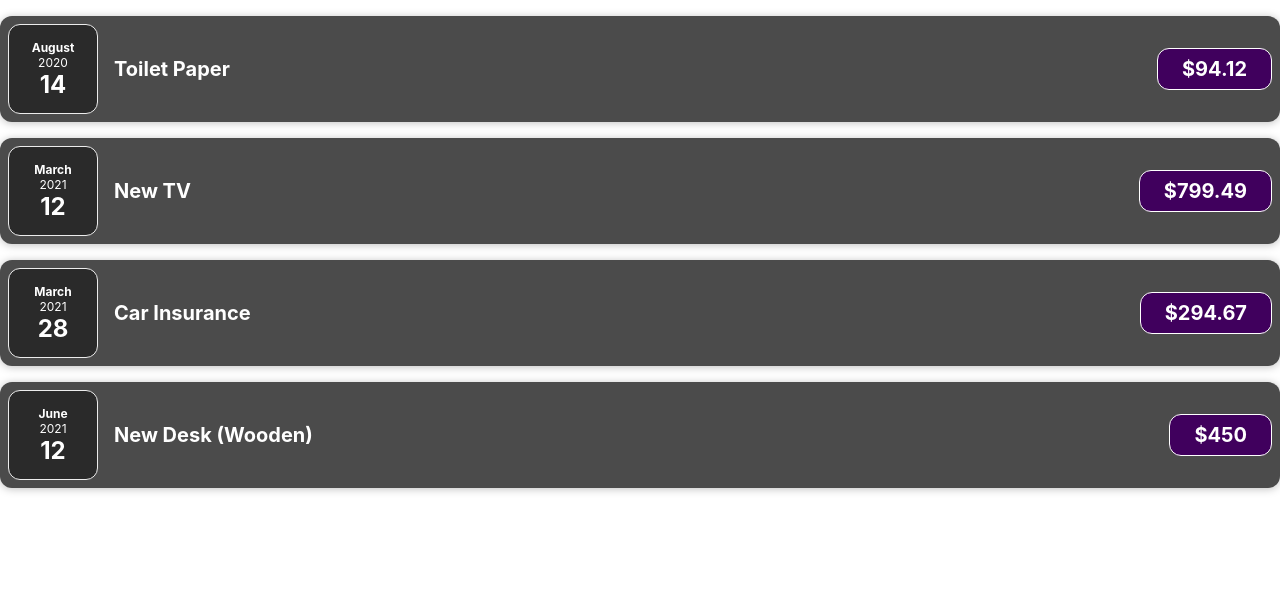
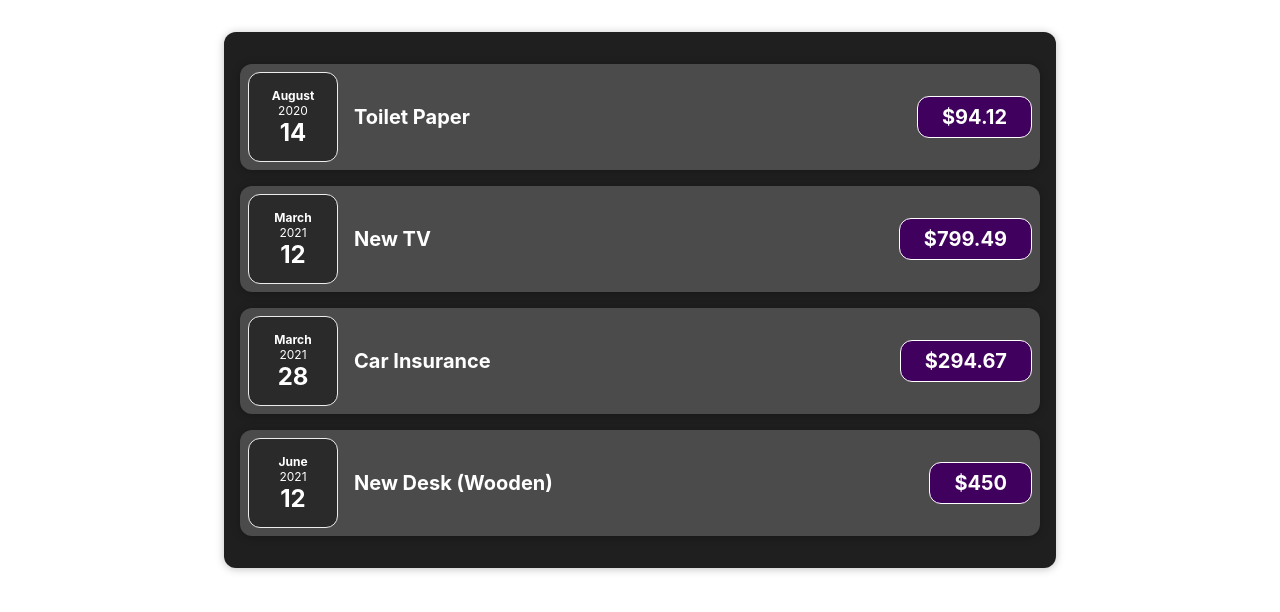
Before and after one commit to szotaksimon/react-full-course, a React (Create React App) app: page / in a window 1280 px wide. Shown: the top 612 px of the page. Built offline with nearby package versions, Linux system fonts and the light colour scheme.

Commit message:
S3/Assignment

```diff
--- a/src/App.js
+++ b/src/App.js
@@ -1,4 +1,4 @@
-import ExpenseItem from "./components/ExpenseItem";
+import Expenses from "./components/Expenses";
 
 function App() {
   const expenses = [
@@ -25,10 +25,7 @@ function App() {
 
   return (
     <div>
-      <ExpenseItem title={expenses[0].title} amount={expenses[0].amount} date={expenses[0].date} />
-      <ExpenseItem title={expenses[1].title} amount={expenses[1].amount} date={expenses[1].date} />
-      <ExpenseItem title={expenses[2].title} amount={expenses[2].amount} date={expenses[2].date} />
-      <ExpenseItem title={expenses[3].title} amount={expenses[3].amount} date={expenses[3].date} />
+      <Expenses items={expenses} />
     </div>
   )
 }
--- /dev/null
+++ b/src/components/Expenses.css
@@ -0,0 +1,9 @@
+.expenses {
+    padding: 1rem;
+    background-color: rgb(31, 31, 31);
+    margin: 2rem auto;
+    width: 50rem;
+    max-width: 95%;
+    border-radius: 12px;
+    box-shadow: 0 1px 8px rgba(0, 0, 0, 0.25);
+  }
--- /dev/null
+++ b/src/components/Expenses.js
@@ -0,0 +1,32 @@
+import ExpenseItem from "./ExpenseItem";
+import Card from "./Card";
+import "./Expenses.css";
+
+function Expenses(props) {
+  return (
+    <Card className="expenses">
+      <ExpenseItem
+        title={props.items[0].title}
+        amount={props.items[0].amount}
+        date={props.items[0].date}
+      />
+      <ExpenseItem
+        title={props.items[1].title}
+        amount={props.items[1].amount}
+        date={props.items[1].date}
+      />
+      <ExpenseItem
+        title={props.items[2].title}
+        amount={props.items[2].amount}
+        date={props.items[2].date}
+      />
+      <ExpenseItem
+        title={props.items[3].title}
+        amount={props.items[3].amount}
+        date={props.items[3].date}
+      />
+    </Card>
+  );
+}
+
+export default Expenses;
```
